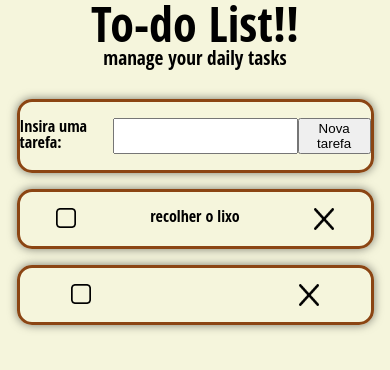
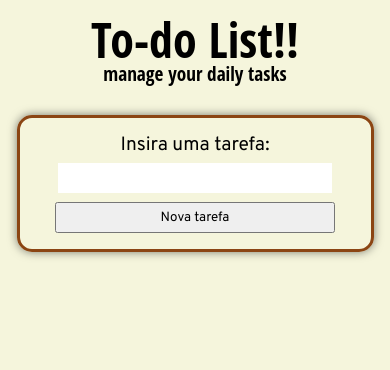
Before and after one commit to 1mPELDEV/toDo-list, a plain HTML site: page index.html in a window 390 px wide. Both pictures are taken after a click on the button "Nova tarefa". Drawn offline with Linux system fonts and the light colour scheme.

Commit message:
complete

```diff
--- a/index.html
+++ b/index.html
@@ -12,18 +12,11 @@
     <h3>manage your daily tasks</h3>
     <main id="card-tasks">
         <div class="painel-tasks">
-            <p>Insira uma tarefa:</p>
+            <p id="paragrafer">Insira uma tarefa:</p>
             <input type="text" id="in-task">
             <button id="btn" onclick="novaTarefa()">Nova tarefa</button>
         </div>
         <div id="here">
-            <div class="task" id="task-box">
-                <div id="task-checked-box">
-                    <img src="img/square.png" alt="" onclick="taskChecked()">
-                </div>
-                <p id="out-task">recolher o lixo </p>
-                <img src="img/delete.png" alt="" onclick="deleteTask()">
-            </div>
         </div>
 
 
--- a/scripts/myScripts.js
+++ b/scripts/myScripts.js
@@ -16,13 +16,29 @@ function taskNoChecked (){
   function novaTarefa() {
      const inTask = document.getElementById("in-task").value;
      const taskBox = document.getElementById("here");
+     if( inTask == ""){
+        alert("Insira a tarefa")
+     }
+     else{
      taskBox.innerHTML += `
         <div class="task" id="task-box">
                 <div id="task-checked-box">
                       <img src="img/square.png" alt="" onclick="taskChecked()">
                 </div>
                  <p id="out-task">${inTask} </p>
-                 <img src="img/delete.png" alt="" onclick="deleteTask()">
+                 <img src="img/delete.png" alt="" onclick="deleteTask(event)">
          </div>
-   `;
+   `;}
+
+//    taskBox.appendChild(newTask);
+   document.getElementById("in-task").value = "";
    }
+
+
+// DELETAR TAREFA
+function deleteTask(event) {
+    const task = event.target.parentElement; // Obtém o elemento pai (a div da tarefa)
+    task.remove(); // Remove a tarefa do DOM
+}
+
+//event.target estudar event propiedades como "target"
--- a/styles/myStyles.css
+++ b/styles/myStyles.css
@@ -1,3 +1,9 @@
+@import url('https://fonts.googleapis.com/css2?family=Lora:ital,wght@0,400..700;1,400..700&family=Overpass:ital,wght@0,100..900;1,100..900&display=swap');
+
+* {
+    font-family: "Overpass", serif;
+}
+
 body {
     height: 100vh;
     font-family: 'Open Sans Condensed', sans-serif;
@@ -7,11 +13,17 @@ body {
 h1 {
     font-size: 3rem;
     text-align: center;
+    padding-top: 1rem;
 }
 h3{
     text-align: center;
     font-size: 1.2rem;
     margin-bottom: 2rem;
+}
+#paragrafer {
+    position: relative;
+    top: 2px;
+
 }
 .task , .painel-tasks{
     width: 90%;
@@ -24,11 +36,16 @@ h3{
     justify-content: space-around;
     padding: 1rem 0;
 }
+.painel-tasks input {
+    border: none;
+}
+
 
 .task img{
     width: 20px;
     cursor:pointer;
 }
+
 
 .medieval-border {
     border: 10px solid #8B4513; /* cor marrom imitando madeira */
@@ -38,7 +55,49 @@ h3{
     background-color: #F5F5DC; /* cor de fundo bege clara */
 }
 
-/* Elemento exemplo */
-div {
-    class: medieval-border;
-}
+@media (max-width: 450px) {
+    .painel-tasks {
+      text-align: center;
+      display: flex;
+      flex-direction: column;
+      font-size: 1.2rem;
+    }
+
+    .painel-tasks input {
+      margin: 0.6rem auto;
+      width: 78% !important;
+      padding: 0.4rem 0;
+    }
+    .painel-tasks button {
+        margin: 0 auto;
+        width: 80%;
+        padding: 0.3rem 0;
+    }
+  }
+
+
+@media (min-width: 601px) and (max-width: 1024px) {
+    main {
+        width: 80%;
+        margin: 0 auto
+    }
+  }
+
+  #in-task {
+    width: 200px;
+
+  }
+
+  /* Para dispositivos grandes (desktops) */
+  @media (min-width: 1025px) {
+    main {
+        width: 60%;
+        margin: 0 auto;
+        text-align: center;
+
+    }
+    #in-task {
+        width: 400px;
+
+      }
+  }
```
